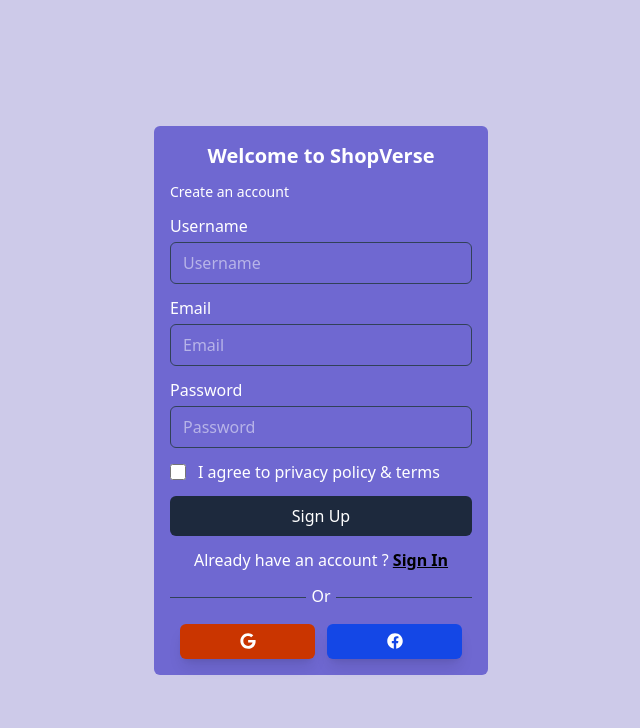
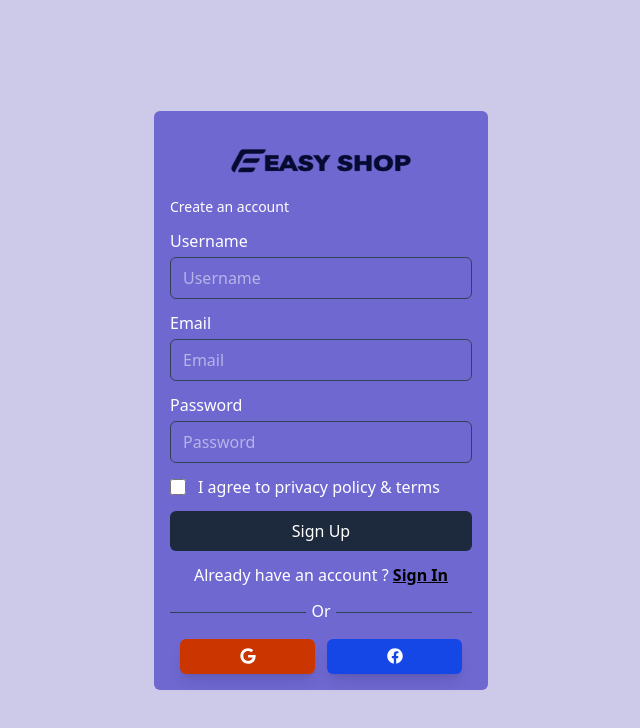
Before and after one commit to SydFrank/ShopVerse, a React (Vite) app in the folder dashboard/: page /register in a window 1280 px wide. Shown: the top 728 px of the page, without its empty margins (319-959 px from the left). Built offline with nearby package versions, Linux system fonts and the light colour scheme.

Commit message:
Minor edits to register page

```diff
--- a/dashboard/src/views/auth/Register.jsx
+++ b/dashboard/src/views/auth/Register.jsx
@@ -49,9 +49,15 @@ const Register = () => {
     <div className="min-w-screen min-h-screen bg-[#cdcae9] flex justify-center items-center">
       <div className="w-[350px] text-[#ffffff] p-2">
         <div className="bg-[#6f68d1] p-4 rounded-md">
-          <h2 className="text-xl mb-3 font-bold text-center">
-            Welcome to ShopVerse
-          </h2>
+          <div className="h-[70px] flex justify-center items-center">
+            <div className="w-[180px] h-[50px]">
+              <img
+                className="w-full h-full"
+                src="/images/logo.png"
+                alt="image"
+              />
+            </div>
+          </div>
           <p className="text-sm mb-3 font-medium">Create an account</p>
           <form onSubmit={submit}>
             <div className="flex flex-col w-full gap-1 mb-3">
```
